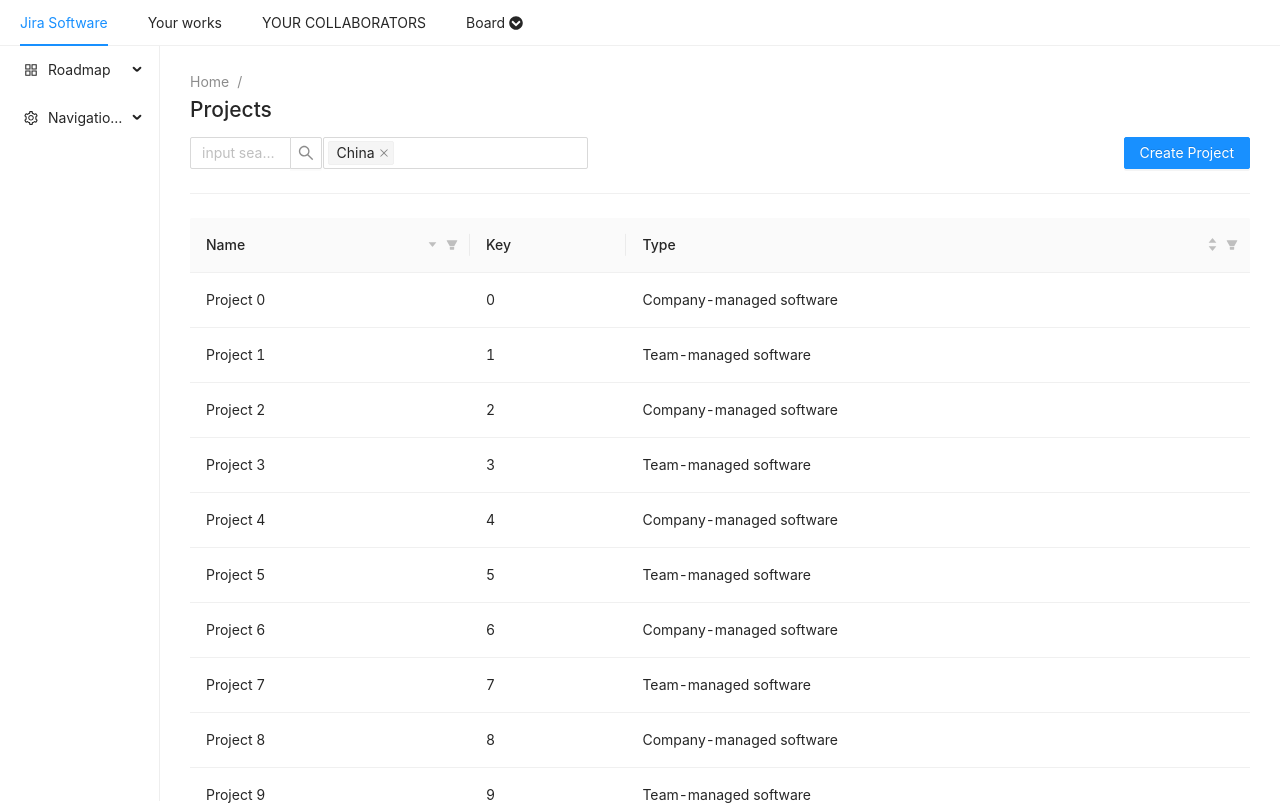
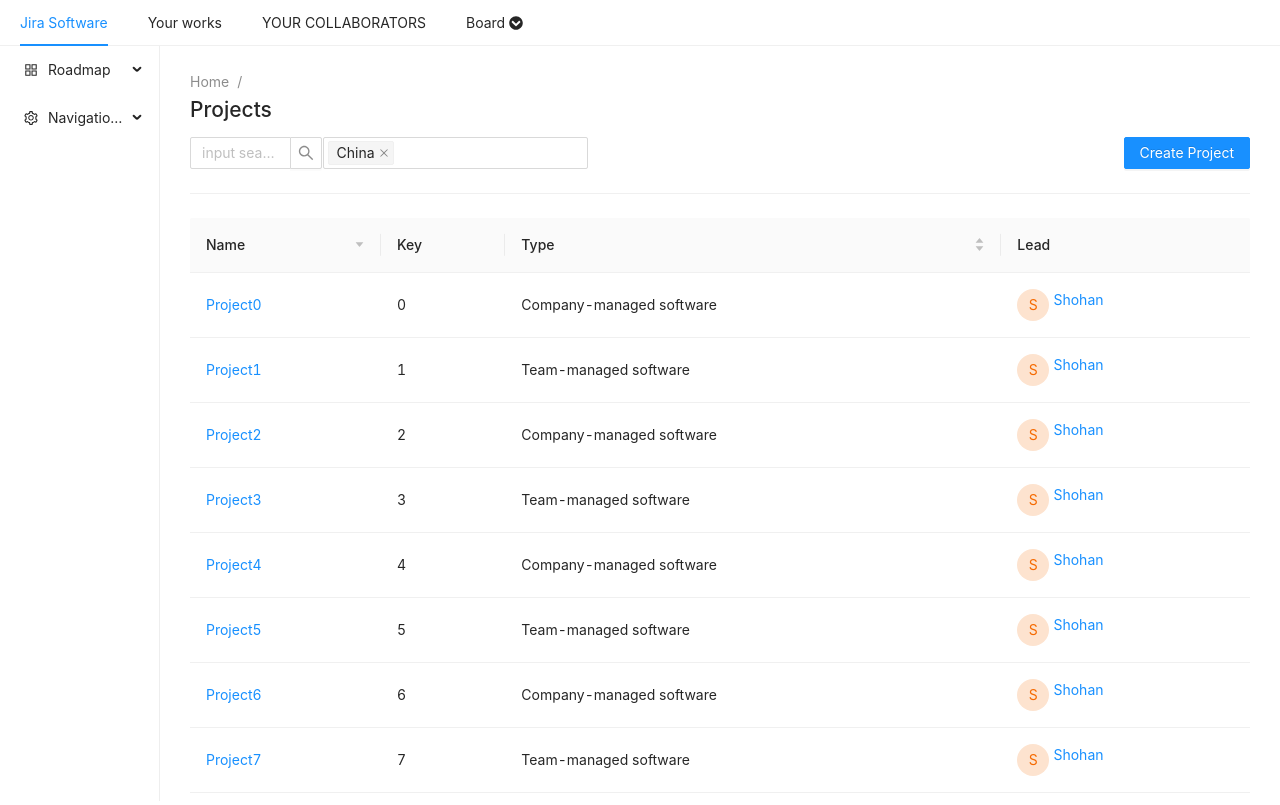
Before and after one commit to Mahmudulazamshohan/project_management, a React (Create React App) app: page / in a window 1280 px wide. Shown: the top 805 px of the page. Built offline with nearby package versions, Linux system fonts and the light colour scheme.

Commit message:
Add routes of pages

```diff
--- a/src/App.tsx
+++ b/src/App.tsx
@@ -4,6 +4,8 @@
   Link,
   Route,
   Switch,
+  useHistory,
+  useParams,
   useRouteMatch,
 } from "react-router-dom";
 import "./App.css";
@@ -11,28 +13,20 @@
 import AppLayouts from "./layouts/AppLayouts";
 import DragPage from "./pages/DragPage";
 import { GuardedRoute } from "./components/auth/GaurdedRoute";
-import { RecusiveList } from "./components/recursive";
-import TreeList from './components/tree'
-interface IR {
-  path: string;
-  component: React.ReactNode;
-  nested?: IR[];
+import { IRoutes } from "./interfaces/IRoutes";
+import routes from "./routes";
+
+interface IParams {
+  topicId: string;
 }
-
-const r = [
-  {
-    path: "/a",
-    component: <p>a</p>,
-    nested: [
-      {
-        path: "/b",
-        component: <p>b</p>,
-      },
-    ],
-  },
-];
+const Abcd = () => {
+  let params = useParams<IParams>();
+  console.log("params", params.topicId);
+  return <div>useParams {params.topicId}</div>;
+};
 const Topics: React.FC = () => {
   let match = useRouteMatch();
+
   return (
     <>
       <p>Topics</p>
@@ -46,46 +40,89 @@
       </ul>
 
       <Switch>
-        <Route path={`${match.url}/:topicId`}>
-          <p>asda</p>
+        <Route path={`${match.url}/:topicId`} exact={true}>
+          <Abcd />
         </Route>
-        <Route path={`${match.url}`}>
+        <Route path={`${match.url}`} exact={true}>
           <h3>Please select a topic.</h3>
         </Route>
       </Switch>
     </>
   );
 };
+
+interface IRouterRecursiveProps {
+  routes: Array<IRoutes>;
+  key?: number;
+}
+const AppLayoutRoute: React.FC<IRoutes> = ({ layout, path, component }) => {
+  return <Route path={path} exact={true}></Route>;
+};
+
+// const RouterRecusiveTree: React.FC<IRouterRecursiveProps> = ({
+//   routes,
+//   key,
+// }) => {
+//   return (
+//     <Switch key={key}>
+//       {routes.map((route: IRoutes, key: number) => {
+//         return (
+//           <>
+//             <AppLayoutRoute
+//               title="aa"
+//               key={key}
+//               path={route.path}
+//               exact={true}
+//               component={route.component}
+//               children={[]}
+//             />
+//             {route && route.children.length > 0 && (
+//               <Switch>
+//                 <RouterRecusiveTree key={key} routes={route.children} />
+//               </Switch>
+//             )}
+//           </>
+//         );
+//       })}
+//     </Switch>
+//   );
+// };
+
 function App() {
   return (
     <div className="App">
       <BrowserRouter>
         <AppLayouts>
           <Switch>
-            <Route exact={true} path="/">
-              <HomePage />
-            </Route>
-            <Route exact={true} path="/drag-page">
+            {routes.map((route) => {
+              return (
+                <Route
+                  exact={route.exact}
+                  path={route.path}
+                  component={route.component}
+                />
+              );
+            })}
+
+            {/* <Route exact={true} path="/drag-page">
               <DragPage />
             </Route>
-            <Route path="/topics">
+            <Route path="/topics" exact={false}>
               <Topics />
             </Route>
             <GuardedRoute
               path={"/abcd"}
-              isAllowed={false}
+              isAllowed={true}
               isAuthenticated={true}
               restrictedPath={"/not-allowed"}
               authenticationPath={"/authenticate"}
               children={<p>abcd</p>}
               exact={true}
             />
-            <Route path="*">Not Found</Route>
+            <Route path="*">Not Found</Route> */}
           </Switch>
         </AppLayouts>
       </BrowserRouter>
-
-      <TreeList/>
     </div>
   );
 }
--- a/src/components/project/project.list.tsx
+++ b/src/components/project/project.list.tsx
@@ -1,7 +1,11 @@
 import React from "react";
-import { Table } from "antd";
+import { Col, Row, Table } from "antd";
 import { ColumnsType } from "antd/lib/table";
 import { EnumType } from "typescript";
+import { Link } from "react-router-dom";
+import { encodeGetQuery } from "../../utils/helpers";
+import Avatar from "antd/lib/avatar/avatar";
+import { UserOutlined } from "@ant-design/icons";
 
 export interface IProjectProps {}
 
@@ -35,31 +39,6 @@
     title: "Name",
     dataIndex: "name",
 
-    filters: [
-      {
-        text: "Joe",
-        value: "Joe",
-      },
-      {
-        text: "Jim",
-        value: "Jim",
-      },
-      {
-        text: "Submenu",
-        value: "Submenu",
-
-        children: [
-          {
-            text: "Green",
-            value: "Green",
-          },
-          {
-            text: "Black",
-            value: "Black",
-          },
-        ],
-      },
-    ],
     // specify the condition of filtering result
     // here is that finding the name started with `value`
     onFilter: (value: any, record: any) => record.name.indexOf(value) === 0,
@@ -67,6 +46,13 @@
       return a.name.length - b.name.length;
     },
     sortDirections: ["descend"],
+    render: (value: string) => {
+      const query = encodeGetQuery({
+        projectKey: value,
+      });
+      const uri = "/drag-page/" + value + query;
+      return <Link to={uri}>{value}</Link>;
+    },
   },
   {
     title: "Key",
@@ -77,26 +63,35 @@
   {
     title: "Type",
     dataIndex: "type",
-    filters: [
 
-    ],
-    filterMultiple: false,
     onFilter: (value: any, record: any) => record?.type.indexOf(value) === 0,
     sorter: (a: any, b: any) => a.type.length - b.type.length,
-    sortDirections: [
-      "descend",
-      "ascend"
-    ],
+  },
+  {
+    title: "Lead",
+    dataIndex: "lead",
+    render: (value: string) => {
+      return <Row>
+         <Col span={4}>
+         <Link to={"/" + value}><Avatar style={{ color: '#f56a00', backgroundColor: '#fde3cf' }}>S</Avatar></Link>
+         </Col>
+         <Col span={6}>
+         <Link to={"/" + value}>{value}</Link>
+         </Col>
+      </Row>
+
+    },
   },
 ];
 
 const data: any = Array.from(Array(50)).map((value: number, key: number) => {
   return {
     key,
-    name: "Project " + key,
+    name: "Project" + key,
     age: Math.floor(Math.random() * key),
-    type: key % 2 ? "Team-managed software":"Company-managed software",
-  } ;
+    type: key % 2 ? "Team-managed software" : "Company-managed software",
+    lead: "Shohan",
+  };
 });
 
 function onChange(pagination: any, filters: any, sorter: any, extra: any) {
--- a/src/components/tree.tsx
+++ b/src/components/tree.tsx
@@ -208,6 +208,7 @@
       children: [],
     },
   ]);
+
   interface Ilist {
     title: string;
     isChecked: boolean;
--- a/src/interfaces/IRoutes.ts
+++ b/src/interfaces/IRoutes.ts
@@ -1,8 +1,10 @@
+import React from "react";
 import { RouteProps } from "react-router";
+import { RouteComponentProps } from "react-router-dom";
 
 export interface IRoutes extends RouteProps {
   path: string;
   title: string;
   exact?: boolean;
-  children?: IRoutes[];
+  layout?: any;
 }
--- /dev/null
+++ b/src/pages/NotfoundPage.tsx
@@ -0,0 +1,7 @@
+import React from "react";
+
+const NotfoundPage: React.FC = () => {
+  return <p>Not found</p>;
+};
+
+export default NotfoundPage;
--- a/src/routes/index.tsx
+++ b/src/routes/index.tsx
@@ -1,20 +1,27 @@
 import { IRoutes } from "../interfaces/IRoutes";
 import HomePage from "../pages/HomePage";
 import DragPage from "../pages/DragPage";
+import NotfoundPage from "../pages/NotfoundPage";
 const routes: Array<IRoutes> = [
   {
     path: "/",
     title: "Home",
     exact: true,
     component: HomePage,
-    children: [],
+
   },
   {
-    path: "/drag-page",
+    path: "/drag-page/:id",
     title: "Drag Page",
     exact: true,
-    component: HomePage,
-    children: [],
+    component: DragPage,
+
+  },{
+    path: "*",
+    title: "Drag Page",
+    exact: true,
+    component: NotfoundPage,
+
   },
 ];
 export default routes;
--- /dev/null
+++ b/src/utils/helpers.ts
@@ -0,0 +1,10 @@
+/**
+ *
+ * @param queryObj
+ * @returns
+ */
+export const encodeGetQuery = (queryObj: object) =>
+  "?" +
+  Object.entries(queryObj)
+    .map((kv) => kv.map(encodeURIComponent).join("="))
+    .join("&");
```
